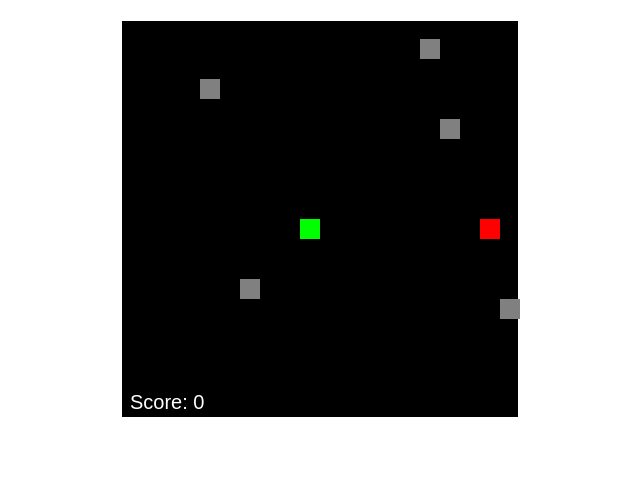
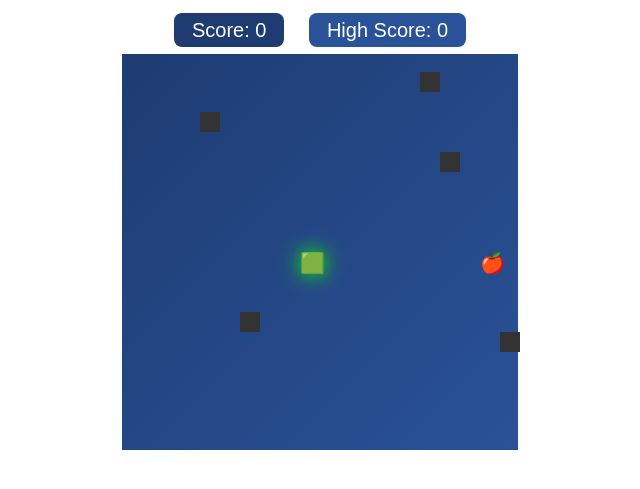
Before and after one commit to zavesh14/snake-game, a plain HTML site: page index.html in a window 1280 px wide. Shown: the part 61-550 px from the top of the page, without its empty margins (320-960 px from the left). Drawn offline with Linux system fonts and the light colour scheme.

Commit message:
Cool look

```diff
--- a/index.html
+++ b/index.html
@@ -10,6 +10,10 @@
   </head>
   <body>
     <h1>Classic Snake Game</h1>
+    <div style="margin-bottom: 10px;">
+      <span id="scoreDisplay" style="font-size: 20px; color: #fff; background: #1e3c72; padding: 6px 18px; border-radius: 8px; margin-right: 20px;">Score: 0</span>
+      <span id="highScoreDisplay" style="font-size: 20px; color: #fff; background: #2a5298; padding: 6px 18px; border-radius: 8px;">High Score: 0</span>
+    </div>
     <canvas id="game" width="400" height="400"></canvas>
     <br>
     <button id="tryAgainBtn" style="display:none; margin-top: 20px; font-size: 18px;">Try Again</button>
--- a/snake.js
+++ b/snake.js
@@ -6,8 +6,16 @@ const ctx = canvas.getContext('2d');
 // Size of each grid box (pixel size of snake and food)
 const box = 20;
 
+
 // Snake array, each element is a segment (object with x, y coordinates)
 let snake = [{ x: 9 * box, y: 10 * box }];
+
+// High score (stored in localStorage)
+let highScore = localStorage.getItem('snakeHighScore') || 0;
+
+// Score display elements
+const scoreDisplay = document.getElementById('scoreDisplay');
+const highScoreDisplay = document.getElementById('highScoreDisplay');
 
 // Current direction of the snake ('LEFT', 'RIGHT', 'UP', 'DOWN')
 let direction = null;
@@ -52,29 +60,44 @@ document.addEventListener('keydown', event => {
 
 // Main game loop: draws everything and updates the game state
 function draw() {
-  // Clear the canvas for the new frame
-  ctx.clearRect(0, 0, 400, 400);
+
+  // Draw a colorful gradient background
+  let gradient = ctx.createLinearGradient(0, 0, 400, 400);
+  gradient.addColorStop(0, '#1e3c72');
+  gradient.addColorStop(1, '#2a5298');
+  ctx.fillStyle = gradient;
+  ctx.fillRect(0, 0, 400, 400);
 
   // Draw the border
   ctx.strokeStyle = 'white';
   ctx.lineWidth = 4;
   ctx.strokeRect(0, 0, 400, 400);
 
-  // Draw obstacles (gray squares)
-  ctx.fillStyle = 'gray';
+  // Draw obstacles (solid dark gray squares)
+  ctx.fillStyle = '#333';
   for (let i = 0; i < obstacles.length; i++) {
     ctx.fillRect(obstacles[i].x, obstacles[i].y, box, box);
   }
 
-  // Draw the snake (head is lime, body is green)
+  // Draw the snake
   for (let i = 0; i < snake.length; i++) {
-    ctx.fillStyle = i === 0 ? 'lime' : 'green';
-    ctx.fillRect(snake[i].x, snake[i].y, box, box);
+    if (i === 0) {
+      // Glowing effect for head
+      ctx.save();
+      ctx.shadowColor = 'lime';
+      ctx.shadowBlur = 20;
+      ctx.font = '20px Arial';
+      ctx.fillText('🟩', snake[i].x, snake[i].y + box - 2);
+      ctx.restore();
+    } else {
+      ctx.font = '20px Arial';
+      ctx.fillText('🟩', snake[i].x, snake[i].y + box - 2);
+    }
   }
 
-  // Draw the food (red square)
-  ctx.fillStyle = 'red';
-  ctx.fillRect(food.x, food.y, box, box);
+  // Draw the food (fruit emoji)
+  ctx.font = '20px Arial';
+  ctx.fillText('🍎', food.x, food.y + box - 2);
 
   // Calculate new head position based on direction
   let head = { x: snake[0].x, y: snake[0].y };
@@ -125,16 +148,20 @@ function draw() {
   // Add new head to the snake
   snake.unshift(head);
 
-  // Draw the score in the bottom left corner
-  ctx.fillStyle = 'white';
-  ctx.font = '20px Arial';
-  ctx.fillText('Score: ' + score, 10, 390);
+  // Update the score and high score display outside the canvas
+  if (scoreDisplay) scoreDisplay.textContent = 'Score: ' + score;
+  if (highScoreDisplay) highScoreDisplay.textContent = 'High Score: ' + highScore;
 }
 
 // Start the game loop, calling draw() every 100ms
 
 // Function to reset the game state
 function resetGame() {
+  // Update high score if needed
+  if (score > highScore) {
+    highScore = score;
+    localStorage.setItem('snakeHighScore', highScore);
+  }
   snake = [{ x: 9 * box, y: 10 * box }];
   direction = null;
   food = {
```
